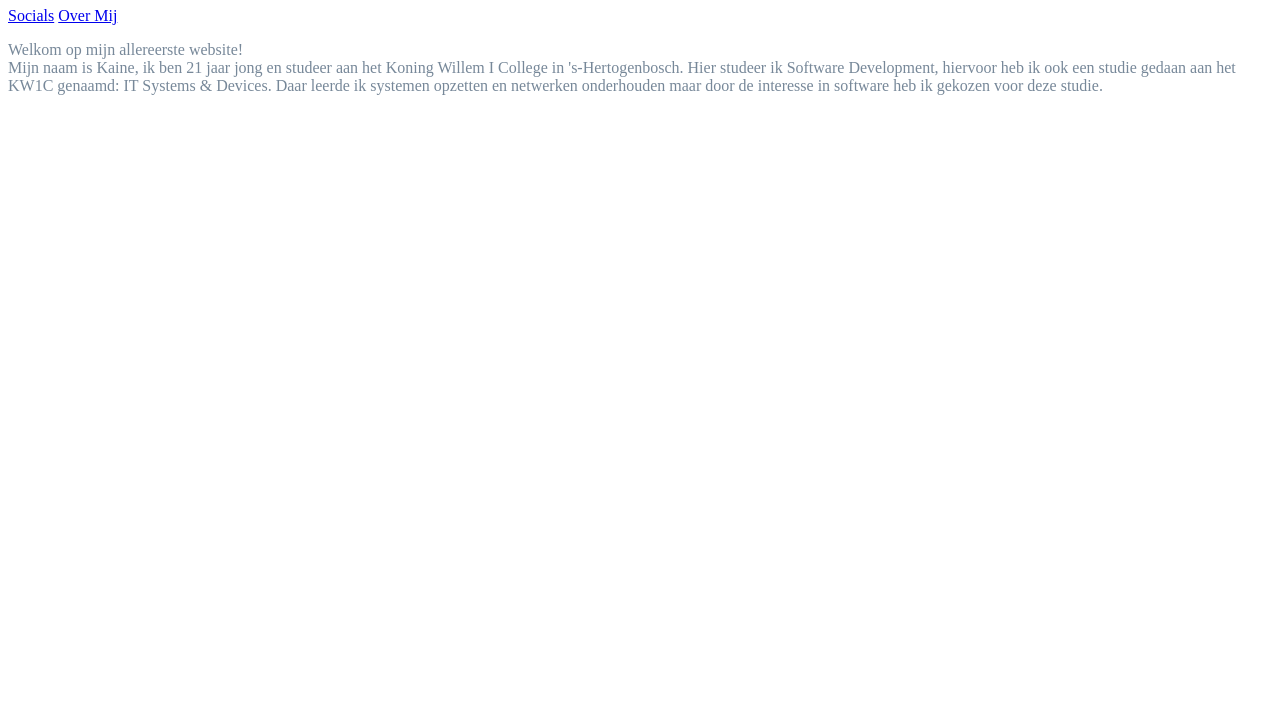
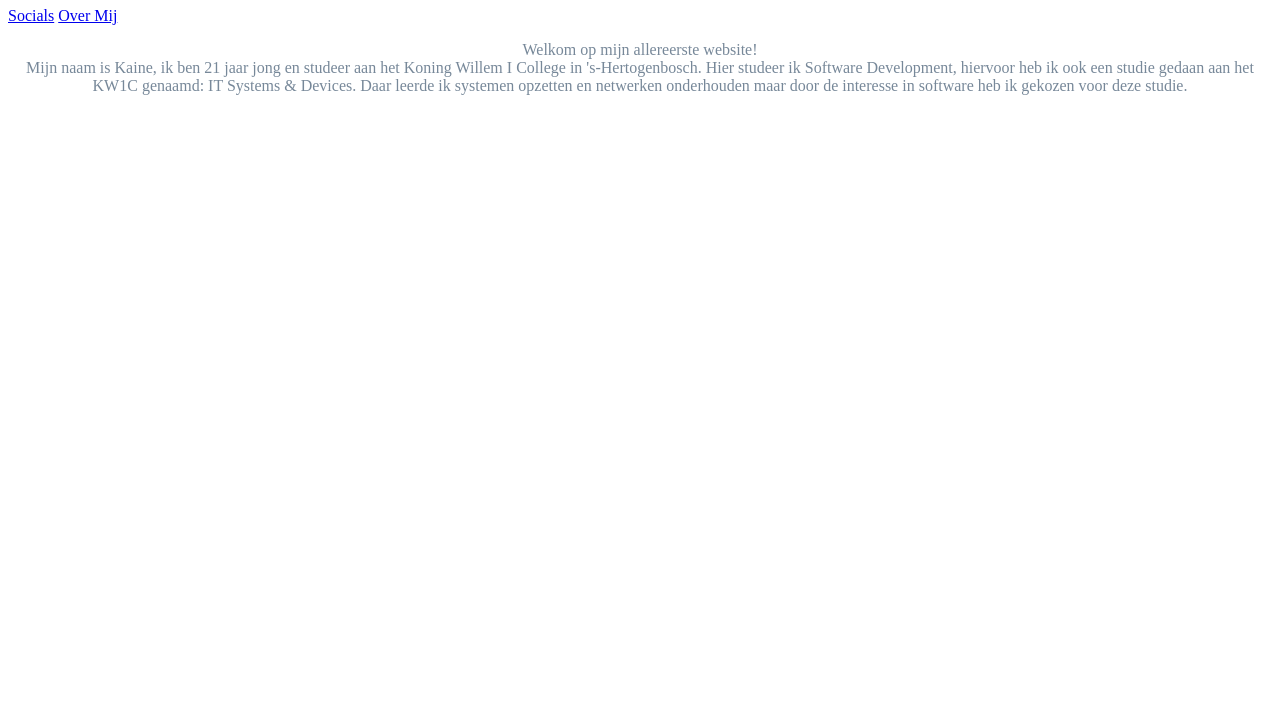
Before and after one commit to zkainee/website, a plain HTML site: page index.html in a window 1280 px wide. Shown: the part 73-800 px from the top of the page. Drawn offline with Linux system fonts and the light colour scheme; a web font is replaced by a local one.

Commit message:
Added few files by WebStorm

```diff
--- a/index.html
+++ b/index.html
@@ -4,7 +4,6 @@
     Date: 07:10-2021
     Version: 0.2
 -->
-
     <html lang="nl">
     <head>
             <!-- meta for browser search description -->
@@ -25,7 +24,7 @@
             <a href="html/socials.html">Socials</a>
             <a href="html/aboutme.html">Over Mij</a>
         </p>
-        <p>
+        <p id="information">
             Welkom op mijn allereerste website!
             <br>
             Mijn naam is Kaine, ik ben <span id="year_age"></span> jaar jong en studeer aan het Koning Willem I College in 's-Hertogenbosch.
--- a/styles/stylesheet.css
+++ b/styles/stylesheet.css
@@ -10,7 +10,7 @@
 }
 body
 {
-    font-family: "Montserrat";
+    font-family: "Montserrat", serif;
 }
 p
 {
@@ -20,3 +20,7 @@ h1
 {
     color: black;
 }
+#information
+{
+    text-align: center;
+}
```
